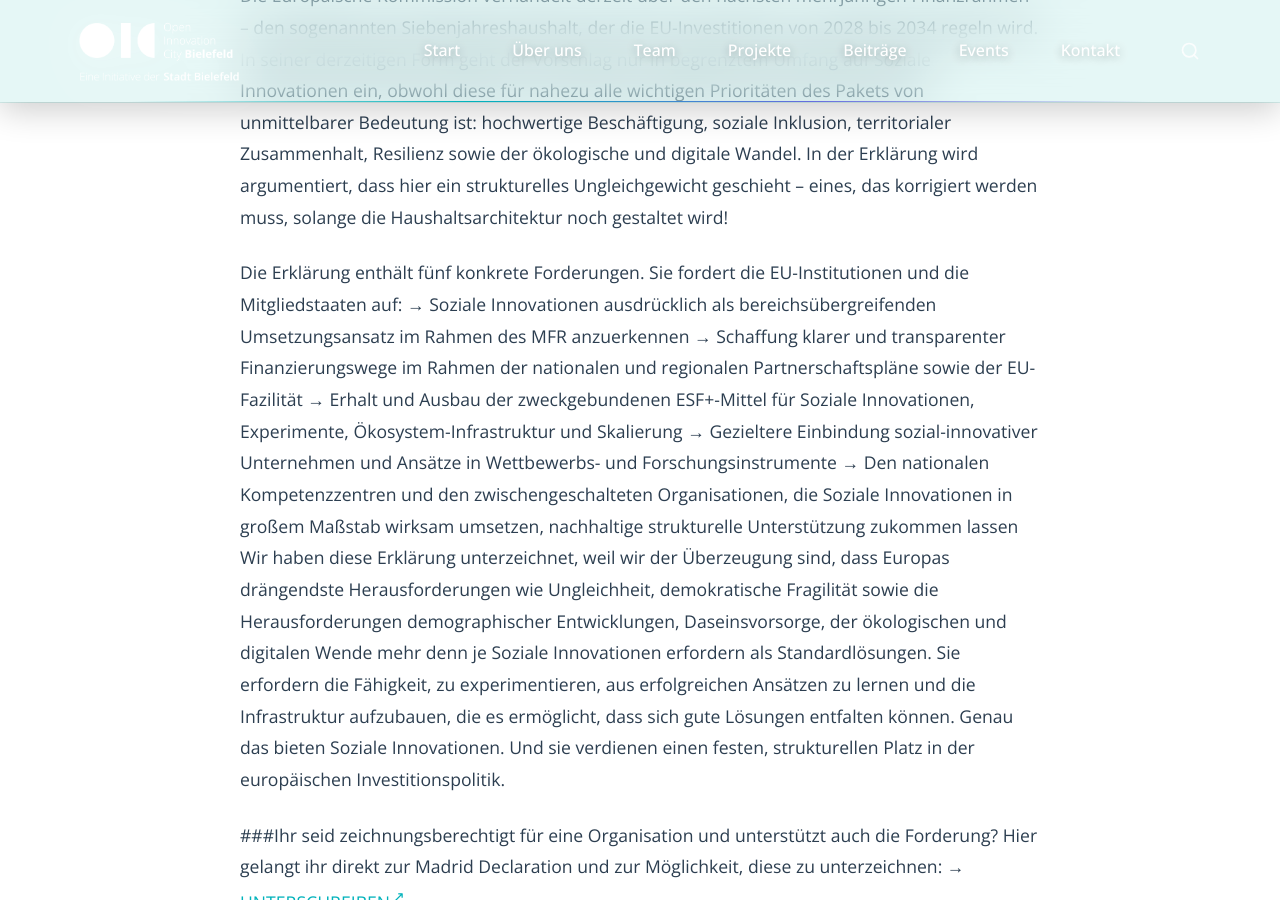
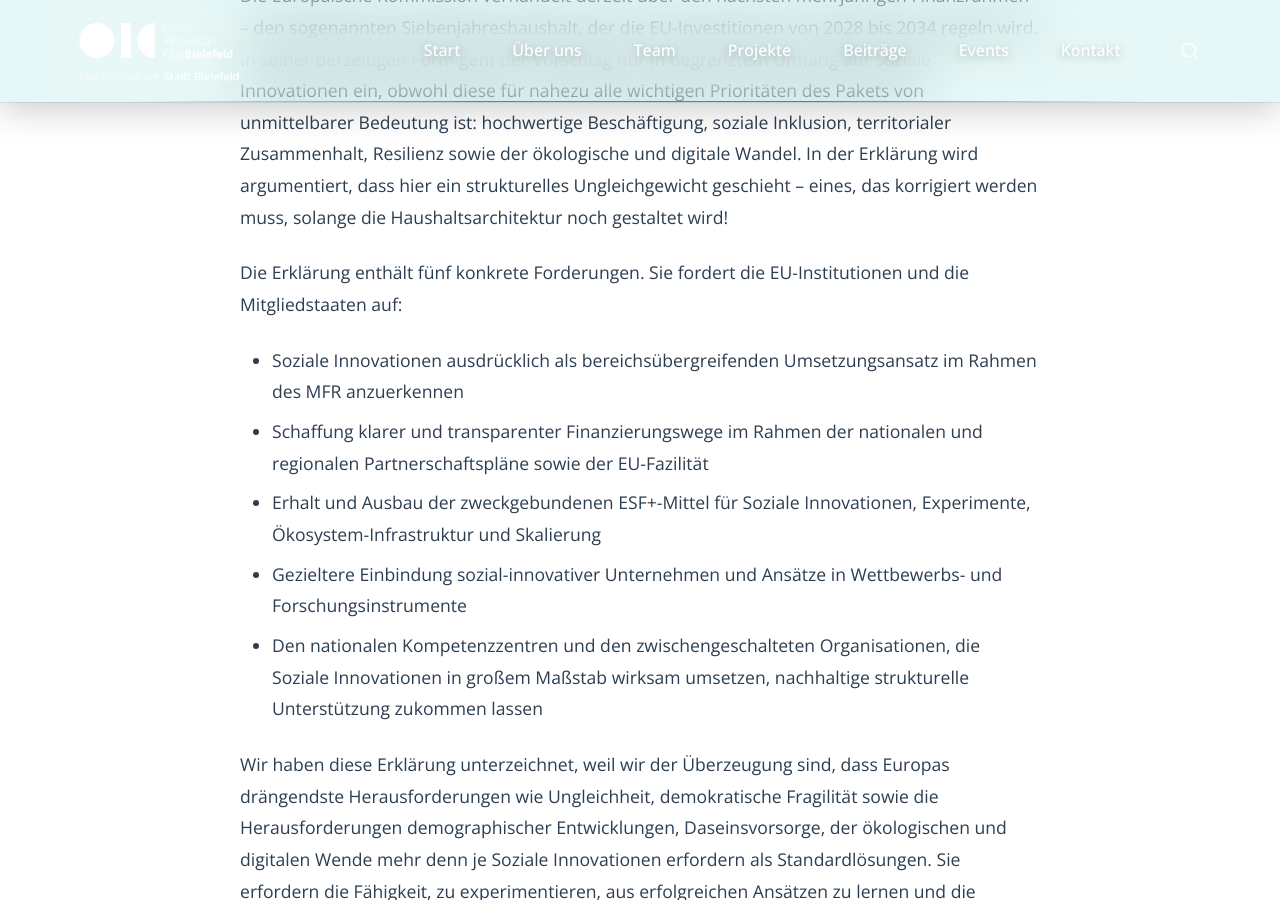
Before and after one commit to Open-Innovation-City/oic-bielefeld-website, a Jekyll site: the page built from _beitraege/madrid-declaration-soziale-innovationen-EU.md, in a window 1280 px wide and 900 px high, scrolled down 1593 px. Built offline with Jekyll 4.4.1, drawn with Linux system fonts in a browser that asks for light colours; part of the change alters nothing that is shown; some of the changed text lies outside the part shown.

Commit message:
Update madrid-declaration-soziale-innovationen-EU.md
Anpassungen

```diff
--- a/_beitraege/madrid-declaration-soziale-innovationen-EU.md
+++ b/_beitraege/madrid-declaration-soziale-innovationen-EU.md
@@ -23,21 +23,24 @@ Die Europäische Kommission verhandelt derzeit über den nächsten mehrjährigen
 In der Erklärung wird argumentiert, dass hier ein strukturelles Ungleichgewicht geschieht – eines, das korrigiert werden muss, solange die Haushaltsarchitektur noch gestaltet wird!
 
 Die Erklärung enthält fünf konkrete Forderungen. Sie fordert die EU-Institutionen und die Mitgliedstaaten auf:
-→ Soziale Innovationen ausdrücklich als bereichsübergreifenden Umsetzungsansatz im Rahmen des MFR anzuerkennen
-→ Schaffung klarer und transparenter Finanzierungswege im Rahmen der nationalen und regionalen Partnerschaftspläne sowie der EU-Fazilität
-→ Erhalt und Ausbau der zweckgebundenen ESF+-Mittel für Soziale Innovationen, Experimente, Ökosystem-Infrastruktur und Skalierung
-→ Gezieltere Einbindung sozial-innovativer Unternehmen und Ansätze in Wettbewerbs- und Forschungsinstrumente
-→ Den nationalen Kompetenzzentren und den zwischengeschalteten Organisationen, die Soziale Innovationen in großem Maßstab wirksam umsetzen, nachhaltige strukturelle Unterstützung zukommen lassen
+* Soziale Innovationen ausdrücklich als bereichsübergreifenden Umsetzungsansatz im Rahmen des MFR anzuerkennen
+* Schaffung klarer und transparenter Finanzierungswege im Rahmen der nationalen und regionalen Partnerschaftspläne sowie der EU-Fazilität
+* Erhalt und Ausbau der zweckgebundenen ESF+-Mittel für Soziale Innovationen, Experimente, Ökosystem-Infrastruktur und Skalierung
+* Gezieltere Einbindung sozial-innovativer Unternehmen und Ansätze in Wettbewerbs- und Forschungsinstrumente
+* Den nationalen Kompetenzzentren und den zwischengeschalteten Organisationen, die Soziale Innovationen in großem Maßstab wirksam umsetzen, nachhaltige strukturelle Unterstützung zukommen lassen
+
 Wir haben diese Erklärung unterzeichnet, weil wir der Überzeugung sind, dass Europas drängendste Herausforderungen wie Ungleichheit, demokratische Fragilität sowie die Herausforderungen demographischer Entwicklungen, Daseinsvorsorge, der ökologischen und digitalen Wende mehr denn je Soziale Innovationen erfordern als Standardlösungen. Sie erfordern die Fähigkeit, zu experimentieren, aus erfolgreichen Ansätzen zu lernen und die Infrastruktur aufzubauen, die es ermöglicht, dass sich gute Lösungen entfalten können. Genau das bieten Soziale Innovationen. Und sie verdienen einen festen, strukturellen Platz in der europäischen Investitionspolitik.
 
 ###Ihr seid zeichnungsberechtigt für eine Organisation und unterstützt auch die Forderung?
 Hier gelangt ihr direkt zur Madrid Declaration und zur Möglichkeit, diese zu unterzeichnen:
+
 →  [UNTERSCHREIBEN]( https://form.typeform.com/to/mVVPi3Ly)
 
 →  [MADRID DECLARATION]( https://docs.google.com/document/d/1Pg3yW3yM90qvTWKpANLb2uNZCxyLBzSb/edit)
 
-Unabhängig davon steht seit Beginn des Jahres unser **[Leitsatz für 2026](https://oic-bielefeld.de/beitraege/oic-bielefeld-themenschwerpunkte-2026/)** passt:
-**"Wir glauben an Soziale Innovationen als Antwort auf ausgewählte gesellschaftliche Herausforderungen. Darum machen wir es uns zur Aufgabe soziale Innovationen in und für Bielefeld möglich zu machen."**
+Unabhängig davon steht seit Beginn des Jahres der Open Innovation City Bielefeld **[Leitsatz für 2026](https://oic-bielefeld.de/beitraege/oic-bielefeld-themenschwerpunkte-2026/)**:
+
+  "Wir glauben an **Soziale Innovationen** als Antwort auf ausgewählte gesellschaftliche Herausforderungen. Darum machen wir es uns zur Aufgabe soziale Innovationen in und für Bielefeld möglich zu machen."
 
 **Du hast Fragen zur Madrid Declaration?**
 Dann melde dich am besten direkt bei der Projektmanagerin Kompetenzzentrum für Soziale Innovationen Deutschland (KoSI) & Plattform für Soziale Innovationen und Gemeinwohlorientierte Unternehmen (SIGU-Plattform) **[Tanja Kersting](mailto:kersting@socialimpact.eu)**!
```
